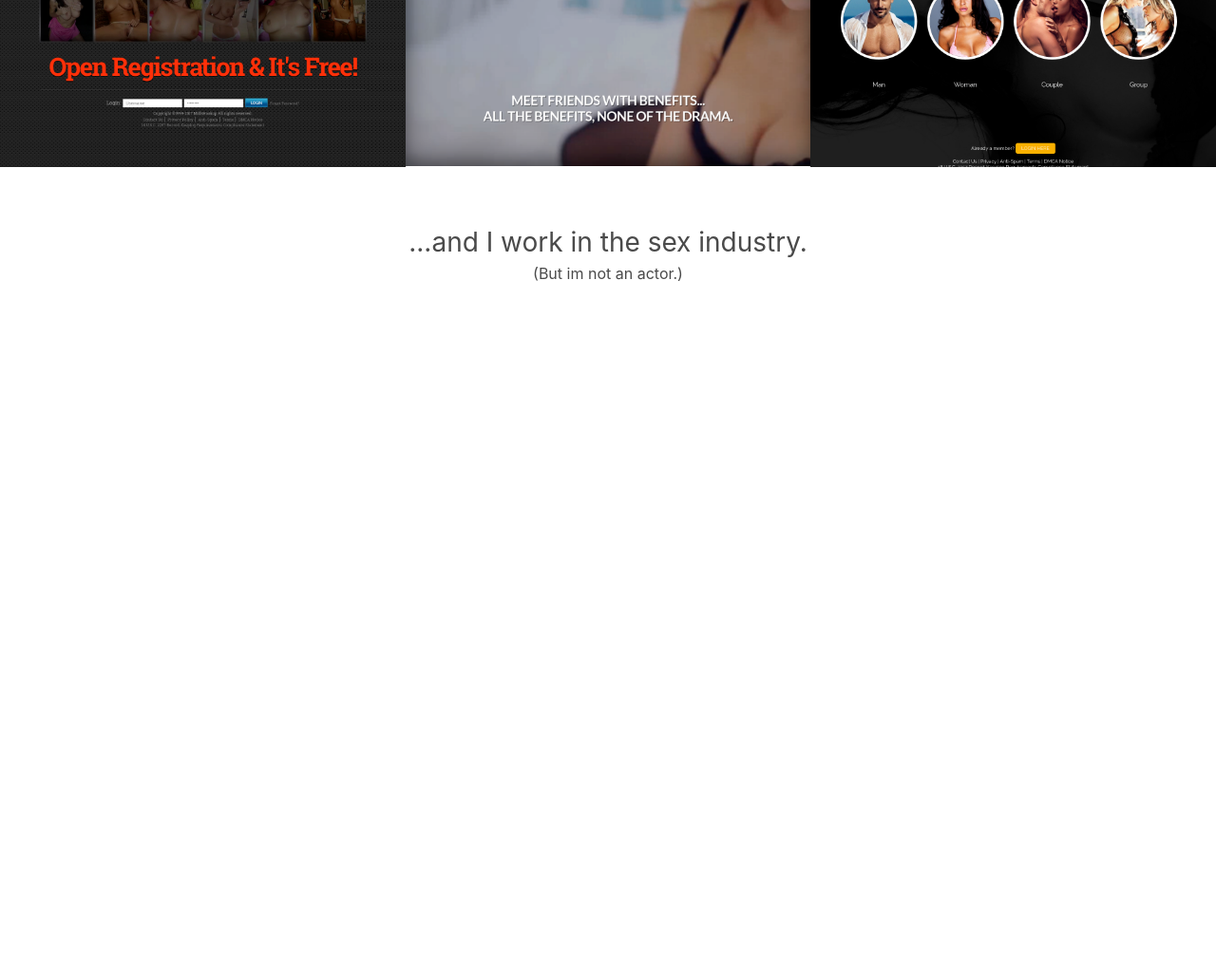
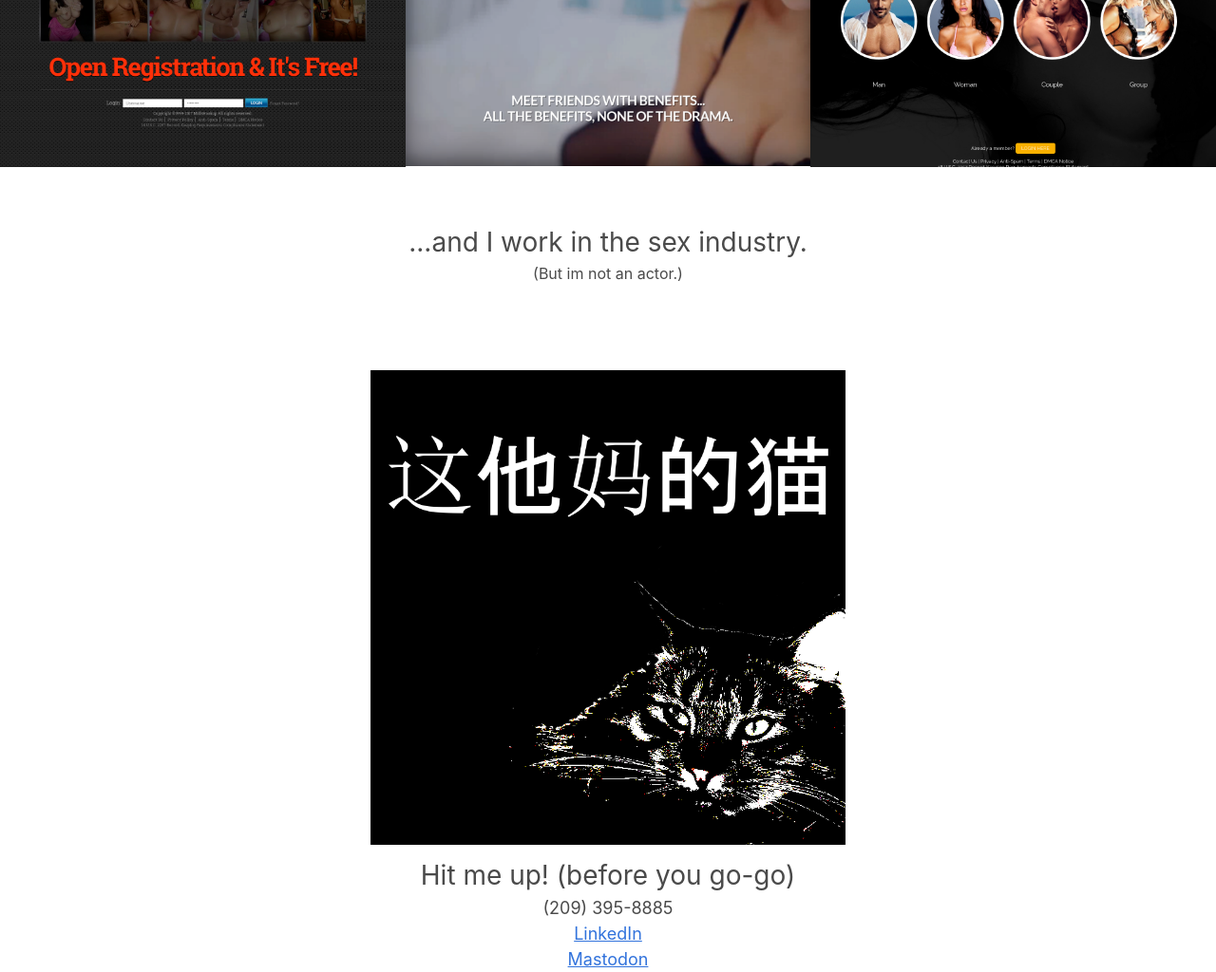
Before and after one commit to SomaRasu/somarasu.github.io, a plain HTML site: page index.html in a window 1280 px wide. Shown: the part 2964-3988 px from the top of the page at 95% size. Before the commit the page ends 3264 px from the top, so only its background shows below. Drawn offline with nearby package versions, Linux system fonts and the light colour scheme.

Commit message:
added contact section

```diff
--- a/index.html
+++ b/index.html
@@ -70,6 +70,15 @@
         <span>(But im not an actor.)</span>
     </div>
 </section>
+<section class="contact">
+    <div>
+        <img class="intro" src="imgs/main/that_fucking_cat.png">
+    </div>
+    <p>Hit me up! (before you go-go)</p>
+    <span>(209) 395-8885 </span>
+    <span><a href="https://www.linkedin.com/in/mikathedev/">LinkedIn</a></span>
+    <span><a href="https://hex.bz/@somarasu">Mastodon</a></span>
+</section>
 </body>
 </html>
 <script type="text/javascript" src="/test.js"></script>
--- a/styles/main.css
+++ b/styles/main.css
@@ -51,7 +51,7 @@ i.fa.fa-diamond {
     width: 115px;
 }
 
-.me, .stockton {
+.me, .stockton, .contact {
     margin: 90px auto auto auto;
     text-align: center;
     font-size: 28px;
@@ -112,3 +112,13 @@ i.fa.fa-diamond {
 .lp_samples > div:nth-child(6) {
     background: url(../imgs/main/samples/view/ut252.png) no-repeat center top/contain;
 }
+.contact a {
+    text-decoration: underline;
+}
+.contact span {
+    display: block;
+    font-size: 18px;
+}
+.contact img {
+    max-width: 500px;
+}
```
Lines whose indentation alone changed are shown as unchanged.
